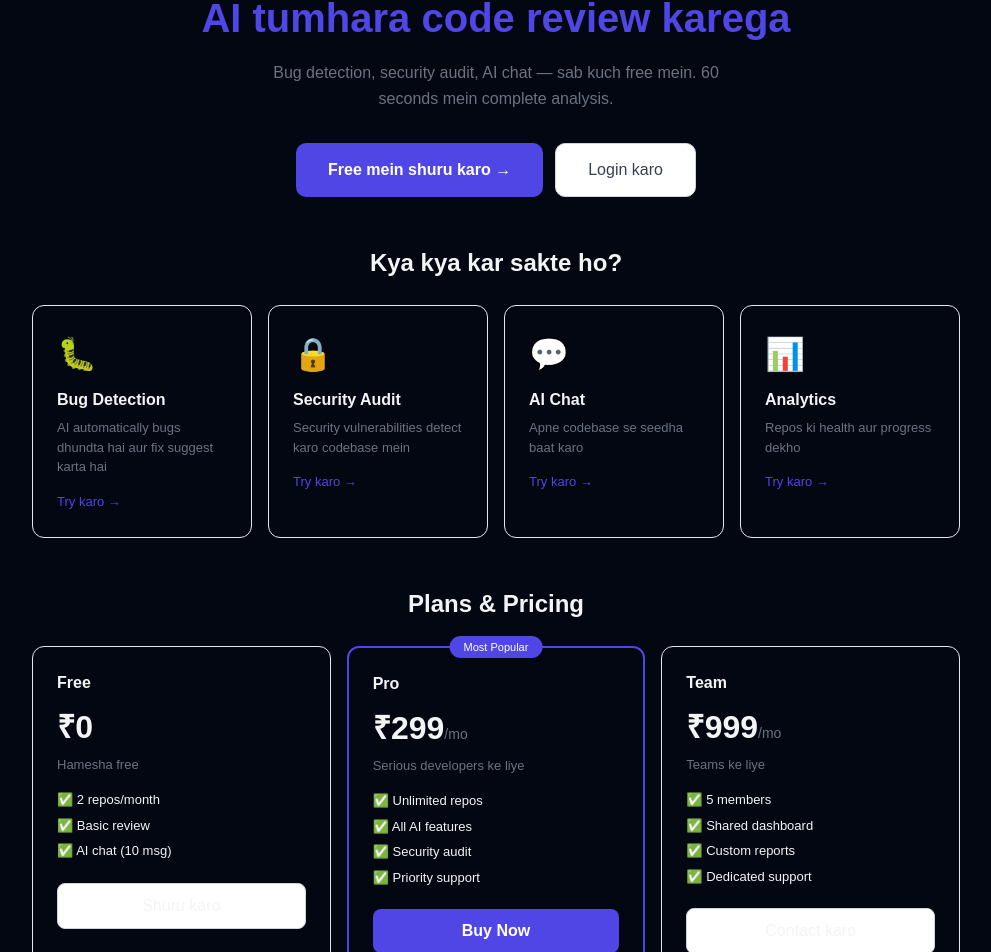
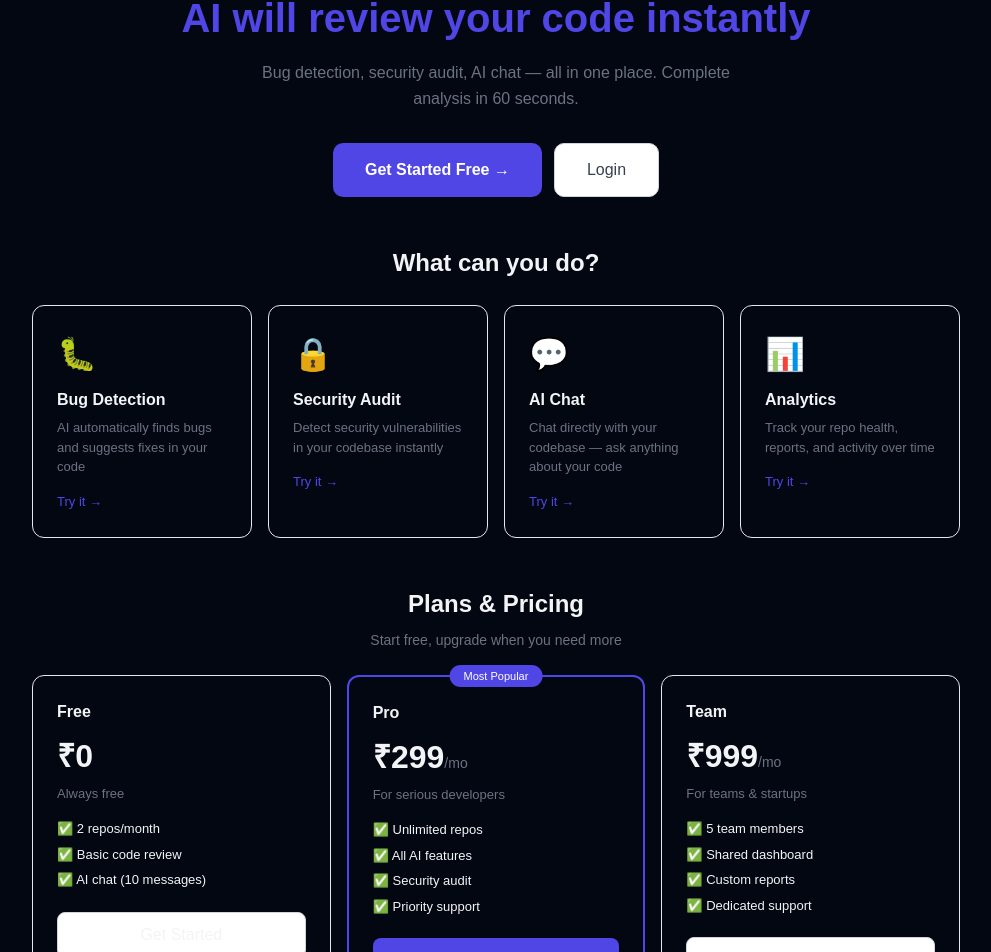
Before and after one commit to Abhishekpandey9335/ai-engineer-chatbot-, a React (Vite) app in the folder frontend/: page /home in a window 1280 px wide. Shown: the part 264-1216 px from the top of the page, without its empty margins (144-1135 px from the left). Built offline with nearby package versions, Linux system fonts and the light colour scheme; no server answers.

Commit message:
Update landing page - English, working buttons, Razorpay

```diff
--- a/frontend/src/pages/LandingPage.jsx
+++ b/frontend/src/pages/LandingPage.jsx
@@ -1,13 +1,78 @@
 import { useNavigate } from "react-router-dom";
+import { useAuthStore } from "../store/authStore";
 
 export default function LandingPage() {
   const navigate = useNavigate();
+  const isAuthenticated = useAuthStore((s) => !!s.token);
+
+  const handleFeatureClick = (route) => {
+    if (isAuthenticated) {
+      navigate(route);
+    } else {
+      navigate("/signup");
+    }
+  };
+
+  const handleRazorpay = (amount, planName) => {
+    const options = {
+      key: "YOUR_RAZORPAY_KEY_ID", // Razorpay dashboard se key lo
+      amount: amount * 100, // paise mein
+      currency: "INR",
+      name: "AI Engineer Agent",
+      description: `${planName} Plan`,
+      image: "https://ai-engineer-chatbot.vercel.app/favicon.ico",
+      handler: function (response) {
+        alert(`Payment successful! Payment ID: ${response.razorpay_payment_id}`);
+        navigate("/signup");
+      },
+      prefill: {
+        name: "",
+        email: "",
+      },
+      theme: {
+        color: "#4F46E5",
+      },
+    };
+    const rzp = new window.Razorpay(options);
+    rzp.open();
+  };
+
+  const loadRazorpay = (amount, planName) => {
+    if (window.Razorpay) {
+      handleRazorpay(amount, planName);
+      return;
+    }
+    const script = document.createElement("script");
+    script.src = "https://checkout.razorpay.com/v1/checkout.js";
+    script.onload = () => handleRazorpay(amount, planName);
+    document.body.appendChild(script);
+  };
 
   const features = [
-    { icon: "🐛", title: "Bug Detection", desc: "AI automatically bugs dhundta hai aur fix suggest karta hai", route: "/repositories" },
-    { icon: "🔒", title: "Security Audit", desc: "Security vulnerabilities detect karo codebase mein", route: "/repositories" },
-    { icon: "💬", title: "AI Chat", desc: "Apne codebase se seedha baat karo", route: "/chat" },
-    { icon: "📊", title: "Analytics", desc: "Repos ki health aur progress dekho", route: "/analytics" },
+    {
+      icon: "🐛",
+      title: "Bug Detection",
+      desc: "AI automatically finds bugs and suggests fixes in your code",
+      route: "/repositories",
+    },
+    {
+      icon: "🔒",
+      title: "Security Audit",
+      desc: "Detect security vulnerabilities in your codebase instantly",
+      route: "/repositories",
+    },
+    {
+      icon: "💬",
+      title: "AI Chat",
+      desc: "Chat directly with your codebase — ask anything about your code",
+      route: "/chat",
+    },
+    {
+      icon: "📊",
+      title: "Analytics",
+      desc: "Track your repo health, reports, and activity over time",
+      route: "/analytics",
+    },
   ];
 
   return (
@@ -17,6 +82,13 @@ export default function LandingPage() {
       <div style={{ display: "flex", justifyContent: "space-between", alignItems: "center", marginBottom: "3rem" }}>
         <div style={{ fontWeight: "700", fontSize: "18px" }}>🤖 AI Engineer Agent</div>
         <div style={{ display: "flex", gap: "12px" }}>
+          {isAuthenticated ? (
+            <button onClick={() => navigate("/dashboard")}
+              style={{ padding: "8px 18px", border: "none", borderRadius: "8px", background: "#4F46E5", color: "white", cursor: "pointer" }}>
+              Go to Dashboard
+            </button>
+          ) : (
+            <>
               <button onClick={() => navigate("/login")}
                 style={{ padding: "8px 18px", border: "1px solid #D1D5DB", borderRadius: "8px", background: "white", cursor: "pointer" }}>
                 Login
@@ -25,6 +97,8 @@ export default function LandingPage() {
                 style={{ padding: "8px 18px", border: "none", borderRadius: "8px", background: "#4F46E5", color: "white", cursor: "pointer" }}>
                 Sign Up Free
               </button>
+            </>
+          )}
         </div>
       </div>
 
@@ -34,38 +108,42 @@ export default function LandingPage() {
           ✨ Powered by GPT-4o
         </div>
         <h1 style={{ fontSize: "2.5rem", fontWeight: "700", lineHeight: "1.3", marginBottom: "1rem" }}>
-          GitHub repo paste karo<br />
-          <span style={{ color: "#4F46E5" }}>AI tumhara code review karega</span>
+          Paste your GitHub repo URL<br />
+          <span style={{ color: "#4F46E5" }}>AI will review your code instantly</span>
         </h1>
         <p style={{ color: "#6B7280", fontSize: "16px", maxWidth: "500px", margin: "0 auto 2rem", lineHeight: "1.6" }}>
-          Bug detection, security audit, AI chat — sab kuch free mein. 60 seconds mein complete analysis.
+          Bug detection, security audit, AI chat — all in one place. Complete analysis in 60 seconds.
         </p>
         <div style={{ display: "flex", gap: "12px", justifyContent: "center" }}>
-          <button onClick={() => navigate("/signup")}
+          <button onClick={() => navigate(isAuthenticated ? "/dashboard" : "/signup")}
             style={{ background: "#4F46E5", color: "white", border: "none", padding: "14px 32px", borderRadius: "10px", fontSize: "16px", cursor: "pointer", fontWeight: "600" }}>
-            Free mein shuru karo →
+            Get Started Free →
           </button>
+          {!isAuthenticated && (
             <button onClick={() => navigate("/login")}
               style={{ background: "white", color: "#374151", border: "1px solid #D1D5DB", padding: "14px 32px", borderRadius: "10px", fontSize: "16px", cursor: "pointer" }}>
-            Login karo
+              Login
             </button>
+          )}
         </div>
       </div>
 
       {/* Features */}
       <div style={{ marginBottom: "3rem" }}>
-        <h2 style={{ textAlign: "center", fontWeight: "700", marginBottom: "1.5rem", fontSize: "1.5rem" }}>Kya kya kar sakte ho?</h2>
+        <h2 style={{ textAlign: "center", fontWeight: "700", marginBottom: "1.5rem", fontSize: "1.5rem" }}>What can you do?</h2>
         <div style={{ display: "grid", gridTemplateColumns: "repeat(auto-fit, minmax(200px, 1fr))", gap: "16px" }}>
           {features.map((f) => (
             <div key={f.title}
-              onClick={() => navigate("/signup")}
+              onClick={() => handleFeatureClick(f.route)}
               style={{ border: "1px solid #E5E7EB", borderRadius: "12px", padding: "1.5rem", cursor: "pointer" }}
               onMouseEnter={e => e.currentTarget.style.borderColor = "#4F46E5"}
               onMouseLeave={e => e.currentTarget.style.borderColor = "#E5E7EB"}>
               <div style={{ fontSize: "2rem", marginBottom: "10px" }}>{f.icon}</div>
               <h3 style={{ fontWeight: "600", marginBottom: "6px" }}>{f.title}</h3>
               <p style={{ color: "#6B7280", fontSize: "13px", lineHeight: "1.5", marginBottom: "12px" }}>{f.desc}</p>
-              <span style={{ color: "#4F46E5", fontSize: "13px", fontWeight: "500" }}>Try karo →</span>
+              <span style={{ color: "#4F46E5", fontSize: "13px", fontWeight: "500" }}>
+                {isAuthenticated ? "Open →" : "Try it →"}
+              </span>
             </div>
           ))}
         </div>
@@ -73,47 +151,61 @@ export default function LandingPage() {
 
       {/* Pricing */}
       <div style={{ marginBottom: "3rem" }}>
-        <h2 style={{ textAlign: "center", fontWeight: "700", marginBottom: "1.5rem", fontSize: "1.5rem" }}>Plans & Pricing</h2>
+        <h2 style={{ textAlign: "center", fontWeight: "700", marginBottom: "0.5rem", fontSize: "1.5rem" }}>Plans & Pricing</h2>
+        <p style={{ textAlign: "center", color: "#6B7280", fontSize: "14px", marginBottom: "1.5rem" }}>
+          Start free, upgrade when you need more
+        </p>
         <div style={{ display: "grid", gridTemplateColumns: "repeat(auto-fit, minmax(220px, 1fr))", gap: "16px" }}>
 
+          {/* Free Plan */}
           <div style={{ border: "1px solid #E5E7EB", borderRadius: "12px", padding: "1.5rem" }}>
             <div style={{ fontWeight: "600", marginBottom: "8px" }}>Free</div>
             <div style={{ fontSize: "2rem", fontWeight: "700", marginBottom: "4px" }}>₹0</div>
-            <div style={{ color: "#6B7280", fontSize: "13px", marginBottom: "16px" }}>Hamesha free</div>
-            {["2 repos/month", "Basic review", "AI chat (10 msg)"].map(f => (
+            <div style={{ color: "#6B7280", fontSize: "13px", marginBottom: "16px" }}>Always free</div>
+            {["2 repos/month", "Basic code review", "AI chat (10 messages)"].map(f => (
               <div key={f} style={{ fontSize: "13px", marginBottom: "6px" }}>✅ {f}</div>
             ))}
-            <button onClick={() => navigate("/signup")}
+            <button
+              onClick={() => navigate("/signup")}
               style={{ width: "100%", marginTop: "16px", padding: "10px", border: "1px solid #D1D5DB", borderRadius: "8px", cursor: "pointer", background: "white" }}>
-              Shuru karo
+              Get Started
             </button>
           </div>
 
+          {/* Pro Plan */}
           <div style={{ border: "2px solid #4F46E5", borderRadius: "12px", padding: "1.5rem", position: "relative" }}>
             <div style={{ position: "absolute", top: "-12px", left: "50%", transform: "translateX(-50%)", background: "#4F46E5", color: "white", fontSize: "11px", padding: "3px 14px", borderRadius: "999px", whiteSpace: "nowrap" }}>
               Most Popular
             </div>
             <div style={{ fontWeight: "600", marginBottom: "8px" }}>Pro</div>
-            <div style={{ fontSize: "2rem", fontWeight: "700", marginBottom: "4px" }}>₹299<span style={{ fontSize: "14px", fontWeight: "400", color: "#6B7280" }}>/mo</span></div>
-            <div style={{ color: "#6B7280", fontSize: "13px", marginBottom: "16px" }}>Serious developers ke liye</div>
+            <div style={{ fontSize: "2rem", fontWeight: "700", marginBottom: "4px" }}>
+              ₹299<span style={{ fontSize: "14px", fontWeight: "400", color: "#6B7280" }}>/mo</span>
+            </div>
+            <div style={{ color: "#6B7280", fontSize: "13px", marginBottom: "16px" }}>For serious developers</div>
             {["Unlimited repos", "All AI features", "Security audit", "Priority support"].map(f => (
               <div key={f} style={{ fontSize: "13px", marginBottom: "6px" }}>✅ {f}</div>
             ))}
-            <button onClick={() => navigate("/signup")}
+            <button
+              onClick={() => loadRazorpay(299, "Pro")}
               style={{ width: "100%", marginTop: "16px", padding: "10px", border: "none", borderRadius: "8px", cursor: "pointer", background: "#4F46E5", color: "white", fontWeight: "600" }}>
-              Buy Now
+              Buy Now — ₹299/mo
             </button>
           </div>
 
+          {/* Team Plan */}
           <div style={{ border: "1px solid #E5E7EB", borderRadius: "12px", padding: "1.5rem" }}>
             <div style={{ fontWeight: "600", marginBottom: "8px" }}>Team</div>
-            <div style={{ fontSize: "2rem", fontWeight: "700", marginBottom: "4px" }}>₹999<span style={{ fontSize: "14px", fontWeight: "400", color: "#6B7280" }}>/mo</span></div>
-            <div style={{ color: "#6B7280", fontSize: "13px", marginBottom: "16px" }}>Teams ke liye</div>
-            {["5 members", "Shared dashboard", "Custom reports", "Dedicated support"].map(f => (
+            <div style={{ fontSize: "2rem", fontWeight: "700", marginBottom: "4px" }}>
+              ₹999<span style={{ fontSize: "14px", fontWeight: "400", color: "#6B7280" }}>/mo</span>
+            </div>
+            <div style={{ color: "#6B7280", fontSize: "13px", marginBottom: "16px" }}>For teams & startups</div>
+            {["5 team members", "Shared dashboard", "Custom reports", "Dedicated support"].map(f => (
               <div key={f} style={{ fontSize: "13px", marginBottom: "6px" }}>✅ {f}</div>
             ))}
-            <button style={{ width: "100%", marginTop: "16px", padding: "10px", border: "1px solid #D1D5DB", borderRadius: "8px", cursor: "pointer", background: "white" }}>
-              Contact karo
+            <button
+              onClick={() => loadRazorpay(999, "Team")}
+              style={{ width: "100%", marginTop: "16px", padding: "10px", border: "1px solid #D1D5DB", borderRadius: "8px", cursor: "pointer", background: "white" }}>
+              Buy Now — ₹999/mo
             </button>
           </div>
 
@@ -122,7 +214,7 @@ export default function LandingPage() {
 
       {/* Footer */}
       <div style={{ textAlign: "center", color: "#9CA3AF", fontSize: "13px", paddingTop: "2rem", borderTop: "1px solid #E5E7EB" }}>
-        AI Engineer Agent · Spring Boot + React + GPT-4o
+        AI Engineer Agent · Built with Spring Boot + React + GPT-4o
       </div>
     </div>
   );
```
Lines whose indentation alone changed are shown as unchanged.
